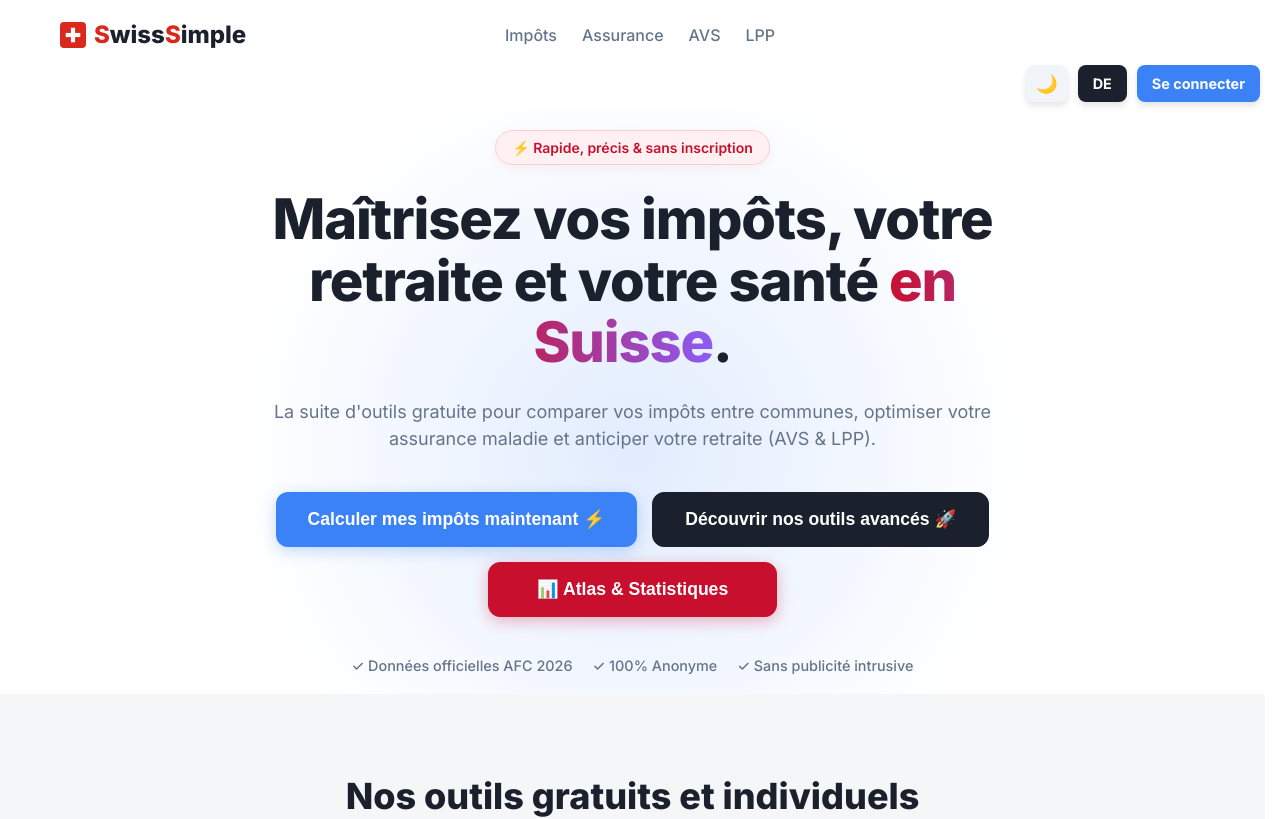
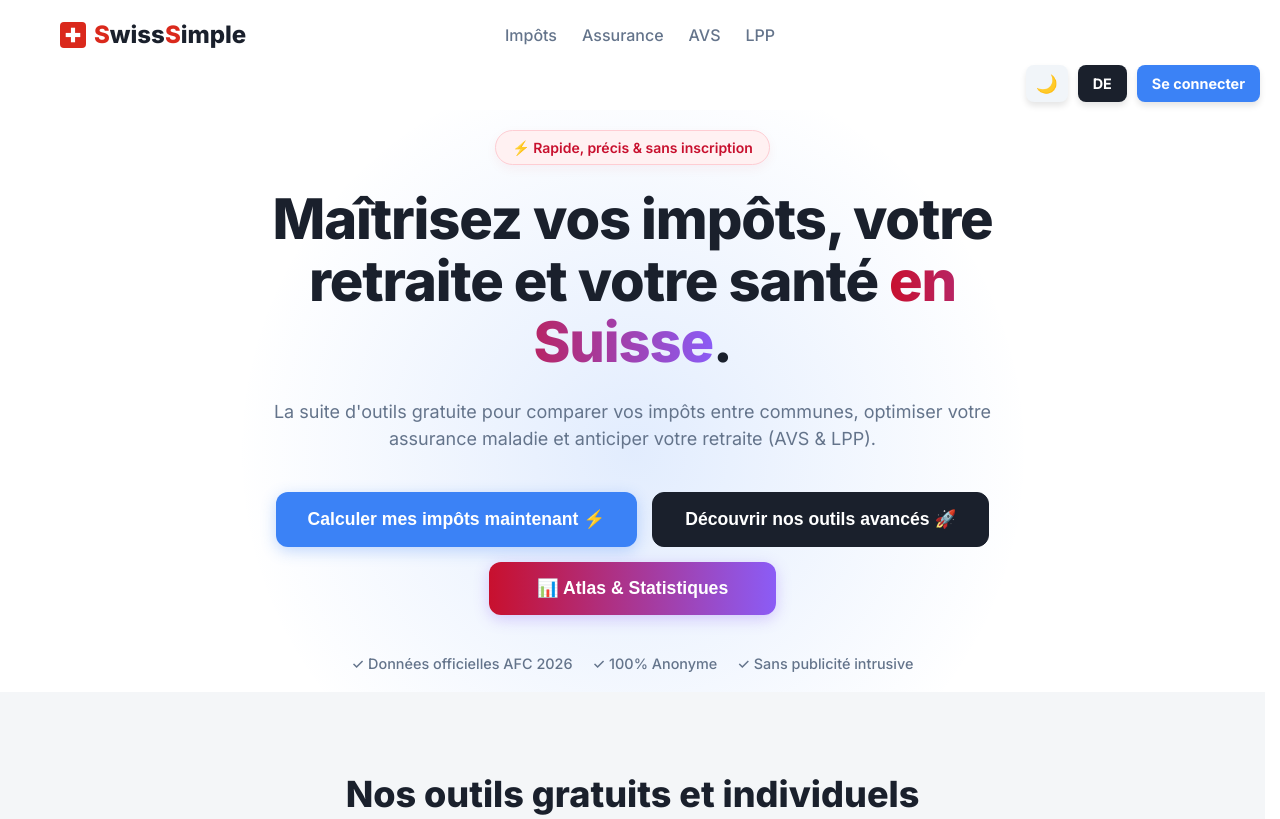
Before and after one commit to Eddy-Dja/SwissSimple-Project, a React (Vite) app: page / in a window 1280 px wide. Shown: the top 819 px of the page. Built offline with nearby package versions, Linux system fonts and the light colour scheme.

Commit message:
Correction de tel bug

```diff
--- a/src/locales/de.json
+++ b/src/locales/de.json
@@ -513,6 +513,11 @@
   "legend_min": "Minimale Prämie",
   "legend_moy": "Durchschnittliche Prämie",
   "bl_disclaimer": "* Der Kanton Basel-Landschaft (BL) ist aufgrund seines spezifischen Berechnungssystems von der Steuerklassifizierung ausgeschlossen.",
-"assurance_disclaimer": "KVG-Prämien 2026 für einen Erwachsenen, Franchise 300 CHF, inklusive Unfallversicherung."
+  "subtitle_impots": "Vergleich der 26 Kantone für ein Referenzeinkommen von 100'000 CHF.",
+  "subtitle_assurance": "Vergleich der KVG-Prämien 2026 (Erwachsener, Franchise 300) in den 26 Kantonen.",
+  "assurance_disclaimer": "KVG-Prämien 2026 für einen Erwachsenen, Franchise 300 CHF, inklusive Unfallversicherung.",
+  "impots_disclaimer": "Berechnungsannahmen: Profil 1 (Ledig, Einkommen 100k, 0 Kinder) vs Profil 2 (Verheiratet, Haushaltseinkommen 100k, 2 minderjährige Kinder). Sozialabgaben (AHV/BVG) für die Altersklasse 35-44 Jahre berechnet.",
+"impots_warning": "Die Berechnungen basieren auf den Open Data der ESTV. Sie liefern eine treue Schätzung, können jedoch aufgrund fehlender Daten in den offiziellen Dateien (z.B. bestimmte Wohnungsabzüge, gesetzliche Multiplikatoren oder reale Pensionskassen) leicht vom Web-Simulator der ESTV abweichen. Dieses Ergebnis ist indikativ und ersetzt nicht Ihre offizielle Steuererklärung.",
+"assurance_warning": "Dieser Vergleich basiert auf den offiziellen Daten des BAG (Bundesamt für Gesundheit) für 2026 und stellt einen Durchschnitt der Versicherer dar. Die tatsächlichen Prämien können je nach genauer Alter, gewähltem Versicherungsmodell und spezifischer Region variieren. Dieses Ergebnis ist indikativ und ersetzt keine professionelle Beratung."
 }
 }
--- a/src/locales/fr.json
+++ b/src/locales/fr.json
@@ -514,6 +514,11 @@
   "legend_min": "Prime minimale",
   "legend_moy": "Prime moyenne",
   "bl_disclaimer": "* Le canton de Bâle-Campagne (BL) est exclu du classement des impôts en raison de son système de calcul spécifique.",
-"assurance_disclaimer": "Primes LAMal 2026 pour un adulte, franchise à 300 CHF, avec inclusion de l'assurance accidents."
+  "subtitle_impots": "Comparatif des 26 cantons pour un revenu de référence de 100'000 CHF.",
+  "subtitle_assurance": "Comparatif des primes LAMal 2026 (adulte, franchise 300) dans les 26 cantons.",
+  "assurance_disclaimer": "Primes LAMal 2026 pour un adulte, franchise à 300 CHF, avec inclusion de l'assurance accidents.",
+  "impots_disclaimer": "Hypothèses de calcul : Profil 1 (Célibataire, revenu de 100k, 0 enfant) vs Profil 2 (Marié, revenu du ménage de 100k, 2 enfants mineurs). Cotisations sociales (AVS/LPP) calculées pour la classe d'âge 35-44 ans.",
+"impots_warning": "Les calculs sont basés sur les données ouvertes (Open Data) de l'AFC. Ils fournissent une estimation fidèle, mais peuvent légèrement différer du simulateur web de l'AFC en raison de données manquantes dans les fichiers officiels (ex: certaines déductions de logement, multiplicateurs légaux ou caisses de pension réelles). Ce résultat est indicatif et ne remplace pas votre déclaration d'impôts officielle.",
+"assurance_warning": "Ce comparateur est basé sur les données officielles de l'OFSP (Office Fédéral de la Santé Publique) pour 2026 et représente une moyenne des assureurs. Les primes réelles peuvent varier en fonction de l'âge exact, du modèle d'assurance choisi et de la région spécifique. Ce résultat est indicatif et ne remplace pas un conseil professionnel."
 }
 }
--- a/src/modules/classements/Classements.tsx
+++ b/src/modules/classements/Classements.tsx
@@ -122,7 +122,6 @@ export default function Classements() {
   };
 
   const calculerAssurance = async () => {
-    // On utilise une réponse non typée pour éviter l'erreur de l'umlaut (Prämie)
     const result = await supabase
       .from('primes_lamal')
       .select('Kanton, Prämie')
@@ -152,18 +151,18 @@ export default function Classements() {
     setDataAssurance(assuranceResult);
   };
 
-
   const maxImpot = dataImpots.length > 0 ? Math.max(...dataImpots.map(d => d.celib)) : 1;
   const maxPrime = dataAssurance.length > 0 ? Math.max(...dataAssurance.map(d => d.moyenne)) : 1;
 
   return (
     <div className="classements-container">
       <h1>{t('classements.title', 'Atlas Suisse 2026 📊')}</h1>
-      <p>{t('classements.subtitle', 'Comparatif des cantons pour un revenu de référence de 100\'000 CHF.')}</p>
-
-      <p className="classements-disclaimer">
-        {t('classements.bl_disclaimer')}
-      </p>
+      <p>{activeTab === 'impots' ? t('classements.subtitle_impots') : t('classements.subtitle_assurance')}</p>
+      {activeTab === 'impots' && (
+        <p className="classements-disclaimer">
+          {t('classements.bl_disclaimer')}
+        </p>
+      )}
 
       <div className="classements-tabs">
         <button className={activeTab === 'impots' ? 'active' : ''} onClick={() => setActiveTab('impots')}>
@@ -179,6 +178,11 @@ export default function Classements() {
           <p>{t('classements.loading', 'Calcul des indicateurs en cours...')}</p>
         ) : activeTab === 'impots' ? (
           <div className="ranking-list">
+            {/* DISCLAIMER HYPOTHÈSES IMPÔTS */}
+            <p className="classements-disclaimer">
+              {t('classements.impots_disclaimer')}
+            </p>
+
             {dataImpots.map((item, i) => (
               <div key={i} className="ranking-row">
                 <div className="ranking-label">
@@ -205,6 +209,7 @@ export default function Classements() {
           </div>
         ) : (
           <div className="ranking-list">
+            {/* DISCLAIMER HYPOTHÈSES ASSURANCE */}
             <p className="classements-disclaimer">
               {t('classements.assurance_disclaimer')}
             </p>
@@ -234,7 +239,16 @@ export default function Classements() {
             ))}
           </div>
         )}
+      </div> {/* Fin de classements-content */}
+
+      {/* AVERTISSEMENT LÉGAL DYNAMIQUE */}
+      <div className="avertissement-legal">
+        <span className="titre-avertissement">⚖️ {t('hub.warning_title', 'Avertissement')}</span>
+        <span className="texte-avertissement">
+          {activeTab === 'impots' ? t('classements.impots_warning') : t('classements.assurance_warning')}
+        </span>
       </div>
-    </div>
+
+    </div> // Fin de classements-container
   );
 }
--- a/src/pages/Home.css
+++ b/src/pages/Home.css
@@ -408,3 +408,31 @@ body.dark-mode .tool-card p,
 [data-theme="dark"] .tool-card p {
   color: #94A3B8;
 }
+
+/* Bouton Atlas (Dégradé Rouge/Violet) */
+.btn-hero-atlas {
+  background: linear-gradient(90deg, #C8102E, #8B5CF6);
+  color: #ffffff;
+  border: none;
+  padding: 16px 48px;
+  font-size: 1.1rem;
+  font-weight: 700;
+  border-radius: 12px;
+  cursor: pointer;
+  transition: all 0.3s ease;
+  box-shadow: 0 4px 15px rgba(139, 92, 246, 0.3);
+}
+
+.btn-hero-atlas:hover {
+  transform: translateY(-3px);
+  box-shadow: 0 8px 25px rgba(139, 92, 246, 0.4);
+  filter: brightness(1.1);
+}
+
+body.dark-mode .btn-hero-atlas,
+[data-theme="dark"] .btn-hero-atlas {
+  background: linear-gradient(90deg, rgba(200, 16, 46, 0.6), rgba(139, 92, 246, 0.6));
+  color: #ffffff;
+  border: 1px solid rgba(255, 255, 255, 0.1);
+  box-shadow: none;
+}
```
